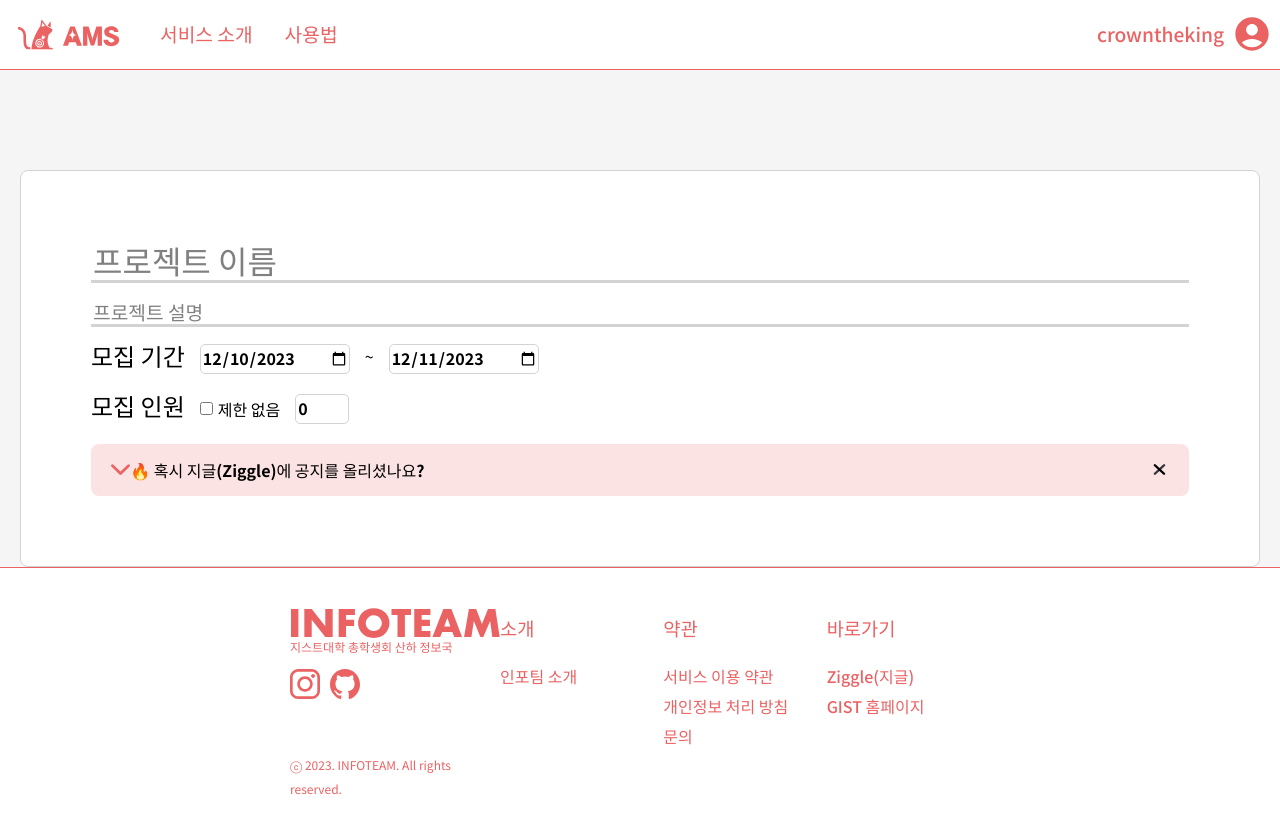
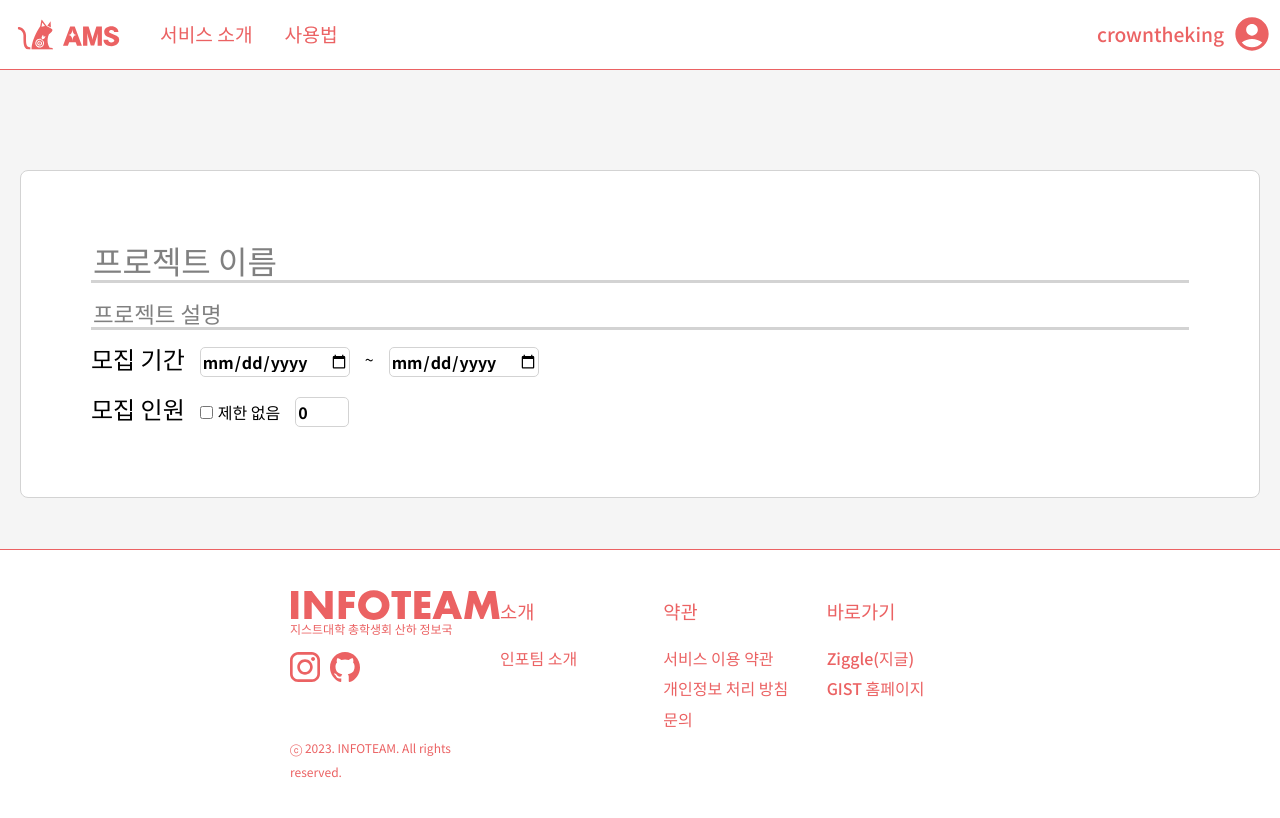
Before and after one commit to gsainfoteam/ziggle-ams-fe, a React (Vite) app: page /create in a window 1280 px wide. Built offline with nearby package versions, Linux system fonts and the light colour scheme.

Commit message:
♻️ Refactored code to be more expandable

```diff
--- a/src/pages/CreateProject/FormConstructor.tsx
+++ b/src/pages/CreateProject/FormConstructor.tsx
@@ -1,16 +1,16 @@
-import { useReducer } from "react";
+import React, { useReducer } from "react";
 import styled from "styled-components";
 
 import Paper from "./Paper";
-import { AccordionInfo, AccordionInfoProps } from "./widgets/AccordionInfo";
-import DescriptionInput, {
-  DescriptionInputProps,
-} from "./widgets/DescriptionInput";
-import { NameInput, NameInputProps } from "./widgets/NameInput";
-import PeriodInput, { PeriodInputProps } from "./widgets/PeriodInput";
+import DurationInput, {
+  DurationInputWidgetData,
+} from "./widgets/DurationInput";
 import RecruitNumInput, {
-  RecruitNumInputProps,
+  RecruitNumInputWidgetData,
 } from "./widgets/RecruitNumInput";
+import SimpleTextInput, {
+  SimpleTextInputWidgetData,
+} from "./widgets/SimpleTextInput";
 
 const Wrapper = styled.div`
   display: flex;
@@ -18,50 +18,103 @@ const Wrapper = styled.div`
 `;
 
 export enum WidgetTypes {
-  "NameInput",
-  "DescriptionInput",
-  "PeriodInput",
-  "RecruitNumInput",
-  "AccordionInfo",
+  SimpleTextInput = "SimpleTextInput",
+  DurationInput = "DurationInput",
+  RecruitNumInput = "RecruitNumInput",
 }
 
-type Widgets =
-  | NameInputProps
-  | DescriptionInputProps
-  | PeriodInputProps
-  | RecruitNumInputProps
-  | AccordionInfoProps;
+export type WidgetData =
+  | SimpleTextInputWidgetData
+  | DurationInputWidgetData
+  | RecruitNumInputWidgetData;
 
-const templates = {
+interface SimpleTextInputAction {
+  id: string;
+  widgetType: WidgetTypes.SimpleTextInput;
+  value: string;
+}
+
+interface DurationInputAction {
+  id: string;
+  widgetType: WidgetTypes.DurationInput;
+  target: "start" | "end";
+  value: string;
+}
+
+interface RecruitNumInputAction {
+  id: string;
+  widgetType: WidgetTypes.RecruitNumInput;
+  target: "isNoLimit" | "recruitNum";
+  value: boolean | string;
+}
+
+type Action =
+  | SimpleTextInputAction
+  | DurationInputAction
+  | RecruitNumInputAction;
+
+function reducer(state: WidgetData[], action: Action) {
+  return state.map((widget) => {
+    if (widget.id === action.id) {
+      switch (action.widgetType) {
+        case WidgetTypes.SimpleTextInput:
+          return {
+            ...widget,
+            value: action.value,
+          };
+        case WidgetTypes.DurationInput:
+          return {
+            ...widget,
+            [action.target]: {
+              ...(widget as DurationInputWidgetData)[action.target],
+              value: action.value,
+            },
+          };
+        case WidgetTypes.RecruitNumInput:
+          return {
+            ...widget,
+            [action.target]: action.value,
+          };
+        default:
+          console.log("No matching widget type!");
+          return widget;
+      }
+    } else return widget;
+  });
+}
+
+interface Templates {
+  [key: string]: WidgetData[];
+}
+
+const templates: Templates = {
   default: [
     {
-      id: "NameInput",
-      widgetType: WidgetTypes.NameInput,
+      id: "ProjectNameInput",
+      widgetType: WidgetTypes.SimpleTextInput,
+      size: "1em",
       placeholder: "프로젝트 이름",
-      required: true,
       value: "",
     },
     {
-      id: "DescriptionInput",
-      widgetType: WidgetTypes.DescriptionInput,
+      id: "ProjectDescriptionInput",
+      widgetType: WidgetTypes.SimpleTextInput,
+      size: "0.7em",
       placeholder: "프로젝트 설명",
-      required: false,
       value: "",
     },
     {
-      id: "ProjectPeriodInput",
-      widgetType: WidgetTypes.PeriodInput,
+      id: "DurationInput",
+      widgetType: WidgetTypes.DurationInput,
       start: {
-        id: "start",
-        placeholder: "2023-12-10",
-        required: true,
-        value: "2023-12-10",
+        name: "start",
+        placeholder: "",
+        value: "",
       },
       end: {
-        id: "end",
-        placeholder: "2023-12-11",
-        required: true,
-        value: "2023-12-11",
+        name: "end",
+        placeholder: "",
+        value: "",
       },
     },
     {
@@ -70,153 +123,72 @@ const templates = {
       recruitNum: "0",
       isNoLimit: false,
     },
-    {
-      id: "ZiggleInfo",
-      widgetType: WidgetTypes.AccordionInfo,
-    },
   ],
 };
-
-interface NameEditProps {
-  value: string;
-}
-
-interface DescriptionEditProps {
-  value: string;
-}
-
-interface PeriodEditProps {
-  id: "start" | "end";
-  value: string;
-}
-
-interface RecruitNumEditProps {
-  id: "recruitNum" | "isNoLimit";
-  value: boolean | string;
-}
-
-type WidgetEditProps =
-  | NameEditProps
-  | DescriptionEditProps
-  | PeriodEditProps
-  | RecruitNumEditProps;
-
-function reducer(
-  state: Widgets[],
-  action: { type: WidgetTypes; id: string; edit: WidgetEditProps },
-) {
-  switch (action.type) {
-    case WidgetTypes.NameInput:
-      return state.map((widget) =>
-        widget.id === action.id
-          ? {
-              ...(widget as NameInputProps),
-              value: (action.edit as NameEditProps).value,
-            }
-          : widget,
-      );
-    case WidgetTypes.DescriptionInput:
-      return state.map((widget) =>
-        widget.id === action.id
-          ? {
-              ...(widget as DescriptionInputProps),
-              value: (action.edit as DescriptionEditProps).value,
-            }
-          : widget,
-      );
-    case WidgetTypes.PeriodInput:
-      return state.map((widget) =>
-        widget.id === action.id
-          ? {
-              ...widget,
-              [(action.edit as PeriodEditProps).id]: {
-                ...(widget as PeriodInputProps)[
-                  (action.edit as PeriodEditProps).id
-                ],
-                value: action.edit.value,
-              },
-            }
-          : widget,
-      );
-    case WidgetTypes.RecruitNumInput:
-      return state.map((widget) =>
-        widget.id === action.id
-          ? {
-              ...widget,
-              [(action.edit as RecruitNumEditProps).id]: (
-                action.edit as RecruitNumEditProps
-              ).value,
-            }
-          : widget,
-      );
-    default:
-      return state;
-  }
-}
 
 const FormConstructor = () => {
   const [formData, dispatch] = useReducer(reducer, templates.default);
 
-  const onNameInputChange = (e: React.ChangeEvent<HTMLInputElement>) => {
+  const onChange = {
+    [WidgetTypes.SimpleTextInput]: (e: React.ChangeEvent<HTMLInputElement>) => {
       dispatch({
-      type: WidgetTypes.NameInput,
         id: e.target.id,
-      edit: { value: e.target.value },
+        widgetType: WidgetTypes.SimpleTextInput,
+        value: e.target.value,
       });
-  };
-
-  const onDescriptionInputChange = onNameInputChange;
-
-  const onPeriodChange = (e: React.ChangeEvent<HTMLInputElement>) => {
+    },
+    [WidgetTypes.DurationInput]: (e: React.ChangeEvent<HTMLInputElement>) => {
       dispatch({
-      type: WidgetTypes.PeriodInput,
-      id: "ProjectPeriodInput",
-      edit: { id: e.target.id as "start" | "end", value: e.target.value },
+        id: e.target.id,
+        widgetType: WidgetTypes.DurationInput,
+        target: e.target.name as "start" | "end",
+        value: e.target.value,
       });
-  };
-
-  const onRecruitNumChange = (e: React.ChangeEvent<HTMLInputElement>) => {
+    },
+    [WidgetTypes.RecruitNumInput]: (e: React.ChangeEvent<HTMLInputElement>) => {
       dispatch({
-      type: WidgetTypes.RecruitNumInput,
-      id: "RecruitNumInput",
-      edit: {
-        id: e.target.id as "isNoLimit" | "recruitNum",
+        id: e.target.id,
+        widgetType: WidgetTypes.RecruitNumInput,
+        target: e.target.name as "isNoLimit" | "recruitNum",
         value:
-          (e.target.id as "isNoLimit" | "recruitNum") === "isNoLimit"
+          (e.target.name as "isNoLimit" | "recruitNum") === "isNoLimit"
             ? e.target.checked
             : e.target.value,
+      });
     },
-    });
   };
-
-  // const onAccrodionInfoClose = () => {
-  //   dispatch({
-  //     type: WidgetTypes.AccordionInfo,
-  //     id: ,
-  //     edit: {  },
-  //   });
-  // };
 
   return (
     <Wrapper>
       <Paper>
-        <NameInput
-          {...(formData[0] as NameInputProps)}
-          onChange={onNameInputChange}
+        {formData.map((widgetData, i) => {
+          switch (widgetData.widgetType) {
+            case WidgetTypes.SimpleTextInput:
+              return (
+                <SimpleTextInput
+                  {...widgetData}
+                  onChange={onChange[WidgetTypes.SimpleTextInput]}
+                  key={i}
                 />
-        <DescriptionInput
-          {...(formData[1] as DescriptionInputProps)}
-          onChange={onDescriptionInputChange}
+              );
+            case WidgetTypes.DurationInput:
+              return (
+                <DurationInput
+                  {...widgetData}
+                  onChange={onChange[WidgetTypes.DurationInput]}
+                  key={i}
                 />
-        <PeriodInput
-          {...(formData[2] as PeriodInputProps)}
-          onChange={onPeriodChange}
+              );
+            case WidgetTypes.RecruitNumInput:
+              return (
+                <RecruitNumInput
+                  {...widgetData}
+                  onChange={onChange[WidgetTypes.RecruitNumInput]}
+                  key={i}
                 />
-        <RecruitNumInput
-          {...(formData[3] as RecruitNumInputProps)}
-          onChange={onRecruitNumChange}
-        />
-        <AccordionInfo />
+              );
+          }
+        })}
       </Paper>
     </Wrapper>
   );
--- a/src/pages/CreateProject/index.tsx
+++ b/src/pages/CreateProject/index.tsx
@@ -14,7 +14,7 @@ const Layout = styled.div`
 const CreateProjectPage = () => {
   return (
     <Layout>
-      <FormConstructor></FormConstructor>
+      <FormConstructor />
     </Layout>
   );
 };
--- a/src/pages/CreateProject/widgets/AccordionInfo.tsx
+++ /dev/null
@@ -1,139 +0,0 @@
-import { useState } from "react";
-import styled from "styled-components";
-
-import arrowDown from "../assets/arrowDown.svg";
-import close from "../assets/close.svg";
-import ziggleImage from "../assets/ziggle.png";
-import { WidgetTypes } from "../FormConstructor";
-
-const Container = styled.div`
-  display: flex;
-  flex-direction: column;
-  width: 100%;
-  background-color: #fce3e3;
-  border-radius: 8px;
-  transition: height 0.3s;
-`;
-
-const HeadSection = styled.div`
-  display: flex;
-  align-items: center;
-  height: 2em;
-  gap: 1em;
-  margin: 10px 20px;
-`;
-
-const Wrapper = styled.div`
-  display: flex;
-  flex-grow: 1;
-  align-items: center;
-  &:hover {
-    cursor: pointer;
-  }
-`;
-
-const Arrow = styled.img.attrs({ src: arrowDown })<{ isExpanded: boolean }>`
-  display: flex;
-  width: 1.2em;
-  transform: ${({ isExpanded }) => isExpanded && `rotate(180deg)`};
-  transition: transform 0.3s;
-`;
-
-const Title = styled.div`
-  display: flex;
-  font-weight: 700;
-`;
-
-const Close = styled.img.attrs({ src: close })`
-  width: 1.2em;
-  &:hover {
-    cursor: pointer;
-  }
-`;
-
-const ContentSection = styled.div`
-  display: flex;
-  gap: 20px;
-  padding: 10px;
-  margin: 0 20px;
-`;
-
-const Image = styled.img`
-  display: flex;
-  width: 250px;
-  border-radius: 5px;
-`;
-
-const Text = styled.div`
-  display: flex;
-  align-items: center;
-  font-weight: 500;
-`;
-
-const ActionSection = styled.div`
-  display: flex;
-  justify-content: center;
-  margin: 20px;
-`;
-
-const ActionButton = styled.button`
-  display: flex;
-  padding: 0.7em 1.5em;
-  background-color: white;
-  border: 1px solid #eb6263;
-  border-radius: 8px;
-  font-weight: 700;
-  font-size: 0.8em;
-  color: #eb6263;
-  &:hover {
-    cursor: pointer;
-    background-color: #eb6263;
-    color: white;
-    border: 1px solid none;
-  }
-  &:active {
-    box-shadow: none;
-  }
-`;
-
-export interface AccordionInfoProps {
-  id: string;
-  widgetType: WidgetTypes;
-}
-
-export const AccordionInfo = () => {
-  const [isExpanded, setIsExpanded] = useState(false);
-
-  const toggle = () => {
-    setIsExpanded((isExpanded) => !isExpanded);
-  };
-
-  return (
-    <Container>
-      <HeadSection>
-        <Wrapper onClick={toggle}>
-          <Arrow isExpanded={isExpanded} />
-          <Title>🔥 혹시 지글(Ziggle)에 공지를 올리셨나요?</Title>
-        </Wrapper>
-        <Close />
-      </HeadSection>
-      {isExpanded && (
-        <>
-          <ContentSection>
-            <Image src={ziggleImage} />
-            <Text>
-              지글(Ziggle)은 지스트대학 통합 공지 및 단체 홍보, 모집
-              서비스입니다. 여러분은 Ziggle에 모집 공고, 행사 홍보를 위한 글을
-              사진과 함께 작성할 수 있습니다. 지글은 지스트 학생이라면 누구나
-              이용 가능하고, 뛰어난 접근성을 갖추고 있습니다. 지금 바로 Ziggle에
-              공지를 작성해보세요!
-            </Text>
-          </ContentSection>
-          <ActionSection>
-            <ActionButton>🔥지글(Ziggle)에 공지 작성하기</ActionButton>
-          </ActionSection>
-        </>
-      )}
-    </Container>
-  );
-};
--- a/src/pages/CreateProject/widgets/DescriptionInput.tsx
+++ /dev/null
@@ -1,11 +0,0 @@
-import styled from "styled-components";
-
-import { NameInput, NameInputProps } from "./NameInput";
-
-export type DescriptionInputProps = NameInputProps;
-
-const DescriptionInput = styled(NameInput)`
-  font-size: 1.2em;
-`;
-
-export default DescriptionInput;
--- a/src/pages/CreateProject/widgets/PeriodInput.tsx
+++ b/src/pages/CreateProject/widgets/DurationInput.tsx
@@ -2,23 +2,6 @@ import React from "react";
 import styled from "styled-components";
 
 import { WidgetTypes } from "../FormConstructor";
-
-export interface PeriodInputProps {
-  id: string;
-  widgetType: WidgetTypes;
-  start: {
-    id: string;
-    placeholder: string;
-    required: boolean;
-    value: string;
-  };
-  end: {
-    id: string;
-    placeholder: string;
-    required: boolean;
-    value: string;
-  };
-}
 
 const Container = styled.div`
   display: flex;
@@ -47,21 +30,37 @@ const DatePicker = styled.input`
   }
 `;
 
-const PeriodInput = (
-  props: PeriodInputProps & {
-    onChange: (e: React.ChangeEvent<HTMLInputElement>) => void;
-  },
-) => {
+export interface DurationInputWidgetData {
+  id: string;
+  widgetType: WidgetTypes.DurationInput;
+  start: {
+    name: "start";
+    placeholder: string;
+    value: string;
+  };
+  end: {
+    name: "end";
+    placeholder: string;
+    value: string;
+  };
+}
+
+export interface DurationInputProps extends DurationInputWidgetData {
+  key: number;
+  onChange: (e: React.ChangeEvent<HTMLInputElement>) => void;
+}
+
+const DurationInput = (props: DurationInputProps) => {
   const { id, start, end, onChange } = props;
 
   return (
     <Container id={id}>
       <Title>모집 기간</Title>
-      <DatePicker type="date" {...start} onChange={onChange} />
+      <DatePicker type="date" id={id} {...start} onChange={onChange} />
       ~
-      <DatePicker type="date" {...end} onChange={onChange} />
+      <DatePicker type="date" id={id} {...end} onChange={onChange} />
     </Container>
   );
 };
 
-export default PeriodInput;
+export default DurationInput;
--- a/src/pages/CreateProject/widgets/RecruitNumInput.tsx
+++ b/src/pages/CreateProject/widgets/RecruitNumInput.tsx
@@ -2,13 +2,6 @@ import React from "react";
 import styled from "styled-components";
 
 import { WidgetTypes } from "../FormConstructor";
-
-export interface RecruitNumInputProps {
-  id: string;
-  widgetType: WidgetTypes;
-  recruitNum: string;
-  isNoLimit: boolean;
-}
 
 const Container = styled.div`
   display: flex;
@@ -56,11 +49,19 @@ const NumInput = styled.input`
   }
 `;
 
-const RecruitNumInput = (
-  props: RecruitNumInputProps & {
-    onChange: (e: React.ChangeEvent<HTMLInputElement>) => void;
-  },
-) => {
+export interface RecruitNumInputWidgetData {
+  id: string;
+  widgetType: WidgetTypes.RecruitNumInput;
+  recruitNum: string;
+  isNoLimit: boolean;
+}
+
+export interface RecruitNumInputProps extends RecruitNumInputWidgetData {
+  key: number;
+  onChange: (e: React.ChangeEvent<HTMLInputElement>) => void;
+}
+
+const RecruitNumInput = (props: RecruitNumInputProps) => {
   const { id, isNoLimit, recruitNum, onChange } = props;
 
   return (
@@ -69,7 +70,8 @@ const RecruitNumInput = (
       <Label>
         <CheckBox
           type="checkbox"
-          id="isNoLimit"
+          id={id}
+          name="isNoLimit"
           checked={isNoLimit}
           onChange={onChange}
         />
@@ -78,7 +80,8 @@ const RecruitNumInput = (
       {!isNoLimit && (
         <NumInput
           type="number"
-          id="recruitNum"
+          id={id}
+          name="recruitNum"
           min={0}
           value={recruitNum}
           onChange={onChange}
--- a/src/pages/CreateProject/widgets/NameInput.tsx
+++ b/src/pages/CreateProject/widgets/SimpleTextInput.tsx
@@ -2,18 +2,11 @@ import styled from "styled-components";
 
 import { WidgetTypes } from "../FormConstructor";
 
-export interface NameInputProps {
-  id: string;
-  widgetType: WidgetTypes;
-  placeholder: string;
-  required: boolean;
-  value: string;
-}
-
-const Container = styled.div`
+const Container = styled.div<{ size: string }>`
   display: flex;
   position: relative;
   flex-direction: column;
+  font-size: ${({ size }) => size};
 `;
 
 const UnderLine = styled.div`
@@ -51,16 +44,36 @@ const Input = styled.input`
   }
 `;
 
-export const NameInput = (
-  props: NameInputProps & {
-    onChange: (e: React.ChangeEvent<HTMLInputElement>) => void;
-  },
-) => {
+type Unit = "px" | "em" | "rem";
+
+export interface SimpleTextInputWidgetData {
+  id: string;
+  widgetType: WidgetTypes.SimpleTextInput;
+  size: `${number}${Unit}`;
+  placeholder: string;
+  value: string;
+}
+
+export interface SimpleTextInputProps extends SimpleTextInputWidgetData {
+  key: number;
+  onChange: (e: React.ChangeEvent<HTMLInputElement>) => void;
+}
+
+const SimpleTextInput = (props: SimpleTextInputProps) => {
+  const { id, size, placeholder, value, onChange } = props;
+
   return (
-    <Container>
-      <Input {...props} />
+    <Container id={id} size={size}>
+      <Input
+        id={id}
+        placeholder={placeholder}
+        value={value}
+        onChange={onChange}
+      />
       <UnderLineColor />
       <UnderLine />
     </Container>
   );
 };
+
+export default SimpleTextInput;
```
Lines whose indentation alone changed are shown as unchanged.
